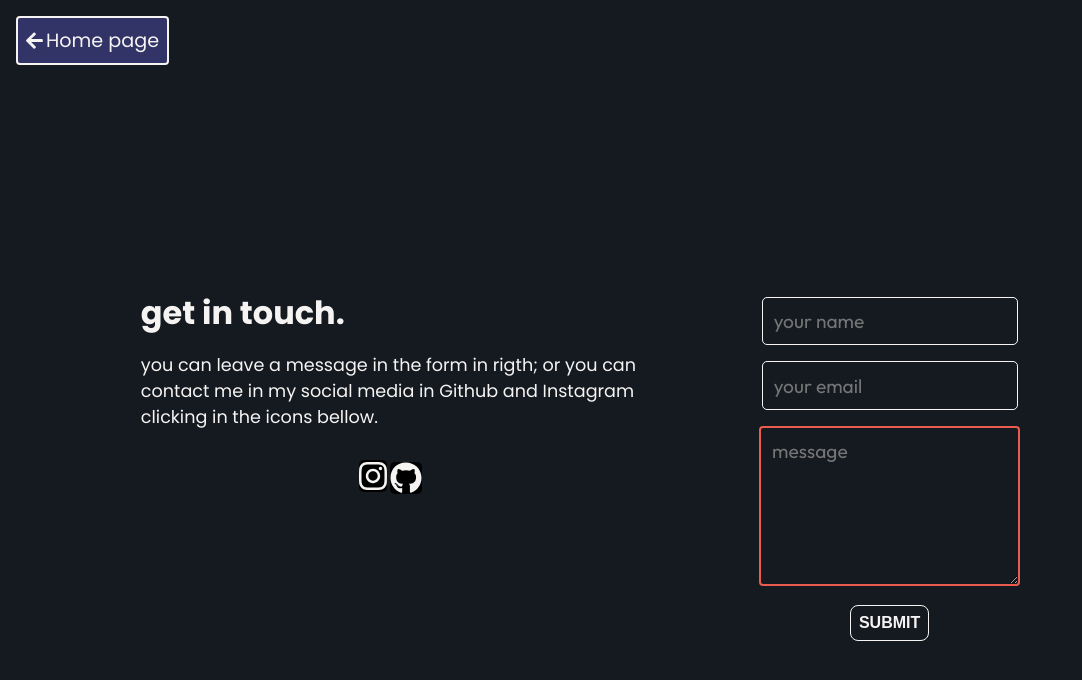
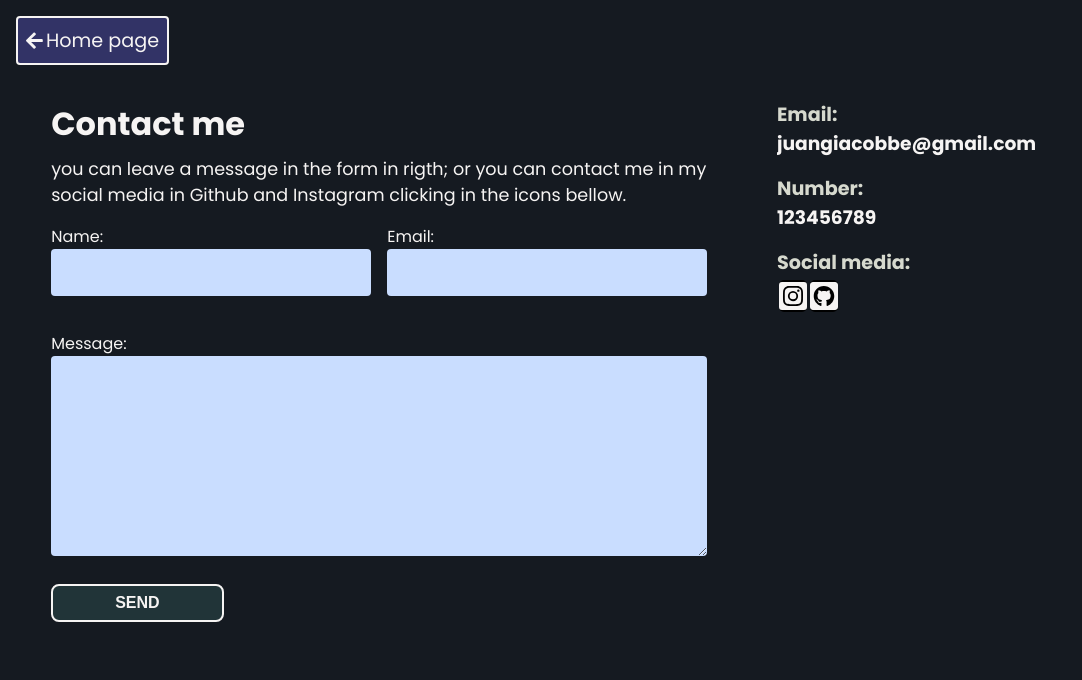
Before and after one commit to JuanGiacobbe/portfolio, a React (Create React App) app: page /contact in a window 1280 px wide. Shown: the top 680 px of the page, without its empty margins (0-1082 px from the left). Built offline with nearby package versions, Linux system fonts and the light colour scheme.

Commit message:
landing page

```diff
--- a/src/App.css
+++ b/src/App.css
@@ -97,7 +97,7 @@ a {
     font-family: var(--descrip);
     font-weight: 700;
     font-size: 2rem;
-    margin-bottom: 15px;
+    margin-bottom: .5rem;
 }
 
 .subsection-des {
--- a/src/components/contact/Contact.css
+++ b/src/components/contact/Contact.css
@@ -1,20 +1,38 @@
 .contact {
     height: 100vh;
+    width: 100vw;
     display: flex;
-    justify-content: center;
-    align-items: center;
+    padding: 2.2rem;
 }
 
 .contact-grid {
     display: grid;
-    grid-template-columns: repeat(auto-fill, minmax(400px, 1fr));
-    width: 80%;
+    grid-template-columns: 60% 40%;
 }
 
-.icons {
+.contact-container {
+    width: 95%;
+}
+
+.data-column {
+    display: flex;
+    align-items: flex-start;
+    flex-direction: column;
+    width: 100%;
+}
+
+.data-title {
+    font-size: 1.2rem;
+    color: var(--grey);
+}
+.personal-data {
+    color: var(--white);
+    margin-bottom: 1rem;
+}
+
+.icons-container {
     display: flex;
     justify-content: center;
-    align-items: center;
-    padding-top: 30px;
-    font-size: 1.2rem;
+    flex-direction: column;
+    gap: .2rem;
 }
--- a/src/components/contact/Contact.jsx
+++ b/src/components/contact/Contact.jsx
@@ -1,8 +1,8 @@
 import ContactForm from './ContactForm';
 import './Contact.css';
 import { FontAwesomeIcon } from '@fortawesome/react-fontawesome';
-import { faInstagram } from "@fortawesome/free-brands-svg-icons";
-import { faGithub } from "@fortawesome/free-brands-svg-icons";
+import { faInstagramSquare } from "@fortawesome/free-brands-svg-icons";
+import { faGithubSquare } from "@fortawesome/free-brands-svg-icons";
 
 
 export default function Contact() {
@@ -10,19 +10,29 @@ export default function Contact() {
         <div className='contact' id="contact">
             <div className='contact-grid'>
                 <div className='contact-container'>
-                    <h2 className='section-sub'>get in touch.</h2>
+                    <h2 className='section-sub'>Contact me</h2>
                     <p className='subsection-des'>you can leave a message in the
                     form in rigth; or you can contact me in my social media in
                     Github and Instagram clicking in the icons bellow.  </p>
 
-                    <div className='icons'>
-                        <a href='instagram.com/juan_giacobbe_' target='_blank'><FontAwesomeIcon  className='icon' icon={faInstagram} /></a>
-                        <FontAwesomeIcon className='icon' icon={faGithub} />
-                    </div>
+                    <ContactForm />
+
                 </div>
 
-                <div className='form'>
-                    <ContactForm />
+                <div className='data-column'>
+                    <h3 className='data-title'>Email:</h3>
+                    <h3 className='personal-data'>juangiacobbe@gmail.com</h3>
+                    <h3 className='data-title'>Number:</h3>
+                    <h3 className='personal-data'>123456789</h3>
+
+                    <div className='icons-container'>
+                        <h3 className='data-title'>Social media:</h3>
+
+                        <div className='icons'>
+                            <FontAwesomeIcon className='icon' icon={faInstagramSquare} />
+                            <FontAwesomeIcon className='icon' icon={faGithubSquare} />
+                        </div>
+                    </div>
                 </div>
             </div>
         </div>
--- a/src/components/contact/ContactForm.css
+++ b/src/components/contact/ContactForm.css
@@ -1,57 +1,71 @@
-.form {
+
+.contact-form {
     display: flex;
-    justify-content: center;
-    flex-direction: column;
+    justify-content: space-around;
     align-items: center;
+    width: 100%;
+    margin-top: 1rem;
 }
 
+.form {
+    display: grid;
+    grid-template-rows: repeat(auto-fill, minmax(8vw, 1fr));
+    grid-row-gap: .3rem;
+    width: 100%;
+}
+
+.label {
+    width: 50%;
+    display: flex;
+    text-align: left;
+    color: var(--white);
+}
 .input {
     font-family: var(--title);
-    background: none;
-    width: 20vw;
+    background-color: var(--lightblue);
     padding: .7rem;
-    margin: .5rem;
-    border: 1px solid var(--white);
-    border-radius: 5px;
-    color: var(--white);
+    border: none;
+    border-radius: .25rem;
+    color: var(--black);
     font-size: 1.2rem;
-    transition: all .7s ease;
 }
 
-.name-active {
-    width: 25vw;
-    border: 2px solid var(--rose);
+.input:focus {
+   outline: none;
 }
 
-.mail-active {
-    width: 30vw;
-    border: 2px solid var(--rose);
+.data-input {
+    display: flex;
+    flex-direction: row;
+    gap: 1rem;
+    width: 100%;
+
 }
 
+.name,
+.email {
+    width: 25vw;
+}
 
 .msg {
-    min-width: 20vw;
-    max-width: 30vw;
-    max-height: 40vh;
-    min-height: 20vh;
-    background: none;
-    padding: .7rem;
-    margin: .5rem;
-    border: 2px solid var(--rose);
-    border-radius: .25rem;
-    color: var(--white);
-    font-family: var(--title);
-    font-size: 1.2rem;
+    width: 51.2vw;
+    min-width: 51.2vw;
+    max-width: 51.2vw;
+    height: 25vh;
+    min-height: 25vh;
+    max-height: 25vh;
+
+
 }
 
 .submit {
     color: var(--white);
-    background: none;
-    margin-top: .7rem;
-    border: 1px solid var(--white);
+    background-color: var(--dark-green);
+    margin-top: 1rem;
+    border: 2px solid var(--white);
+    width: 25%;
 }
 
 .submit:hover {
-    background-color: var(--lightblue);
-    color: var(--background);
+    border: 2px solid var(--background);
 }
--- a/src/components/contact/ContactForm.jsx
+++ b/src/components/contact/ContactForm.jsx
@@ -1,31 +1,30 @@
-import React, { useState } from 'react';
+// importing styles
 import './ContactForm.css';
 
 
 export default function ContactForm() {
-    const[name, setName] = useState(false);
-    const[mail, setMail] = useState(false);
+    return (
+        <div className='contact-form'>
+            <form className='form'>
+                <div className='data-input'>
+                    <div>
+                    <label for='#name' className='label' >Name: </label>
+                    <input type='text' id='#name' className='input name' required />
+                    </div>
+                    <div>
+                    <label for='#mail' className='label'>Email: </label>
+                    <input type='email' id='name' className='input email' required />
+                    </div>
+                </div>
+                    <div>
 
-    const activeName = () => {
-        if(name === false) {
-            setName(true);
-            setMail(false);
-        }
-    }
-    const activeMail = () => {
-        if(mail === false) {
-            setMail(true);
-            setName(false);
-        }
-    }
+                    <label for='#msg' className='label'>Message: </label>
+                    <textarea type='text' id='msg' className='input msg' required />
+                    </div>
 
-    return (
-        <form className='form'>
-            <input type='text' className={`input ? ${name ? 'name-active' : ''}`} onClick={activeName} placeholder='your name'/>
-            <input type='email' className={`input ? ${mail ? 'mail-active' : ''}`} onClick={activeMail} placeholder='your email'/>
-            <textarea type='text' className='msg' placeholder='message'/>
-            <input type='submit' className='btn submit' value='submit'/>
+                <input type='submit' className='btn submit' value='send'/>
 
-        </form>
+            </form>
+        </div>
     );
 }
```
